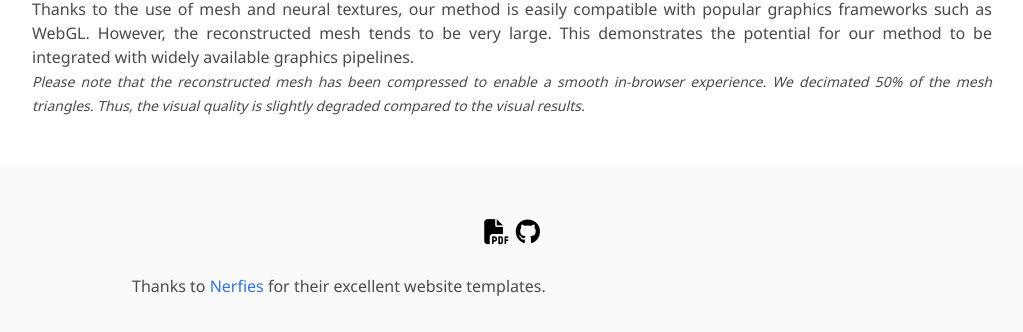
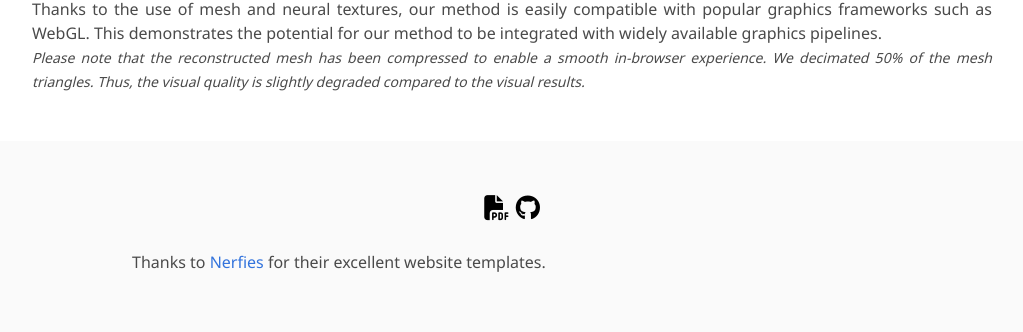
Before and after one commit to anonymousim360/anonymousim360.github.io, a plain HTML site: page index.html in a window 1280 px wide. Shown: the part 8811-9143 px from the top of the page, without its empty margins (128-1151 px from the left). Drawn offline with nearby package versions, Linux system fonts and the light colour scheme; a script that the page names is missing; some icons are missing; a web font is replaced by a local one.

Commit message:
Update index.html

```diff
--- a/index.html
+++ b/index.html
@@ -408,7 +408,7 @@
           </table>
         </div>
 	<div class="content has-text-justified">
-         Thanks to the use of mesh and neural textures, our method is easily compatible with popular graphics frameworks such as WebGL.  However, the reconstructed mesh tends to be very large. This demonstrates the potential for our method to be integrated with widely available graphics pipelines.
+         Thanks to the use of mesh and neural textures, our method is easily compatible with popular graphics frameworks such as WebGL. This demonstrates the potential for our method to be integrated with widely available graphics pipelines.
          <p><small><em>Please note that the reconstructed mesh has been compressed to enable a smooth in-browser experience. We decimated 50% of the mesh triangles. Thus, the visual quality is slightly degraded compared to the visual results.</em></small></p>
       	</div>
       </div>
```
